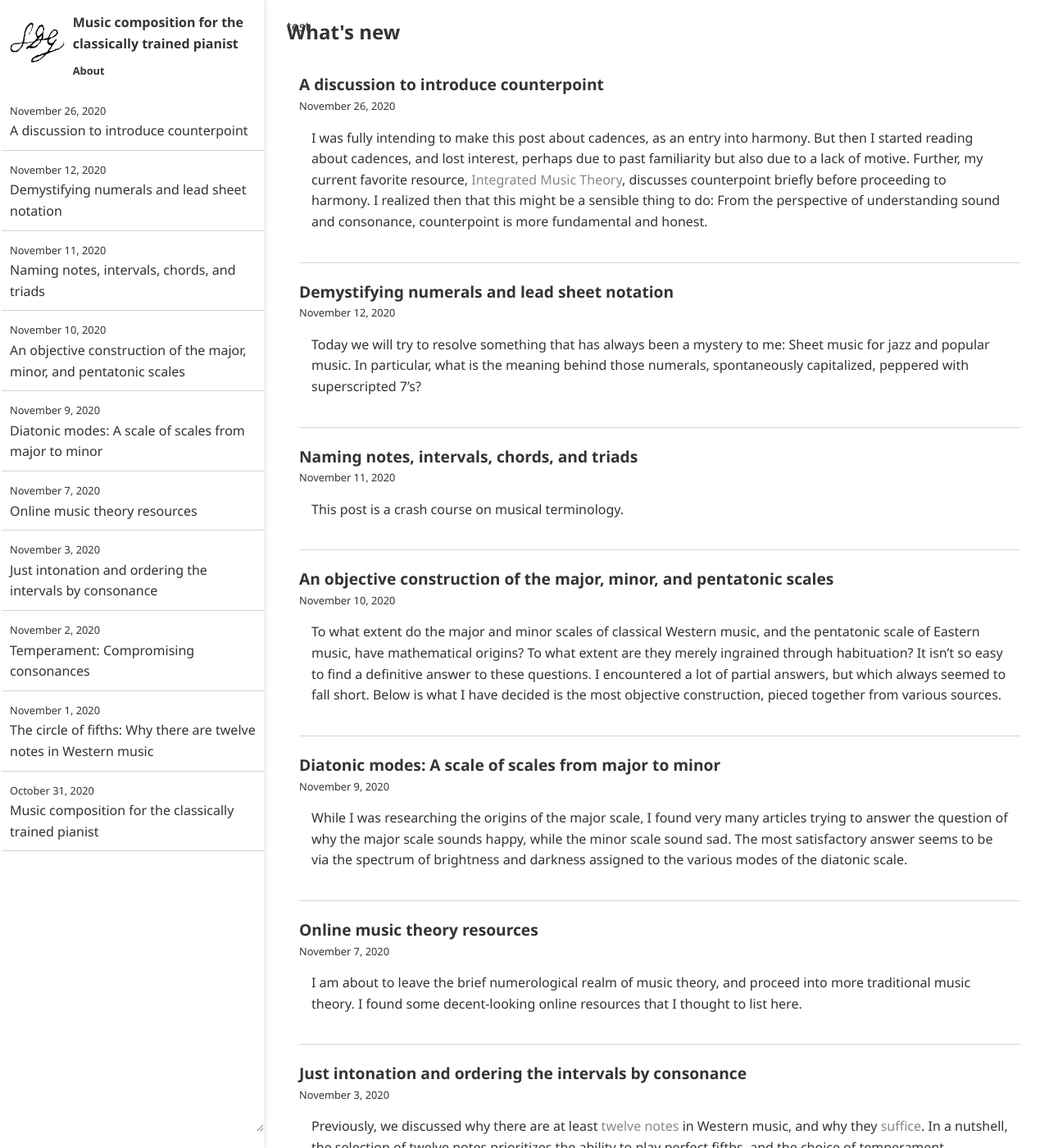
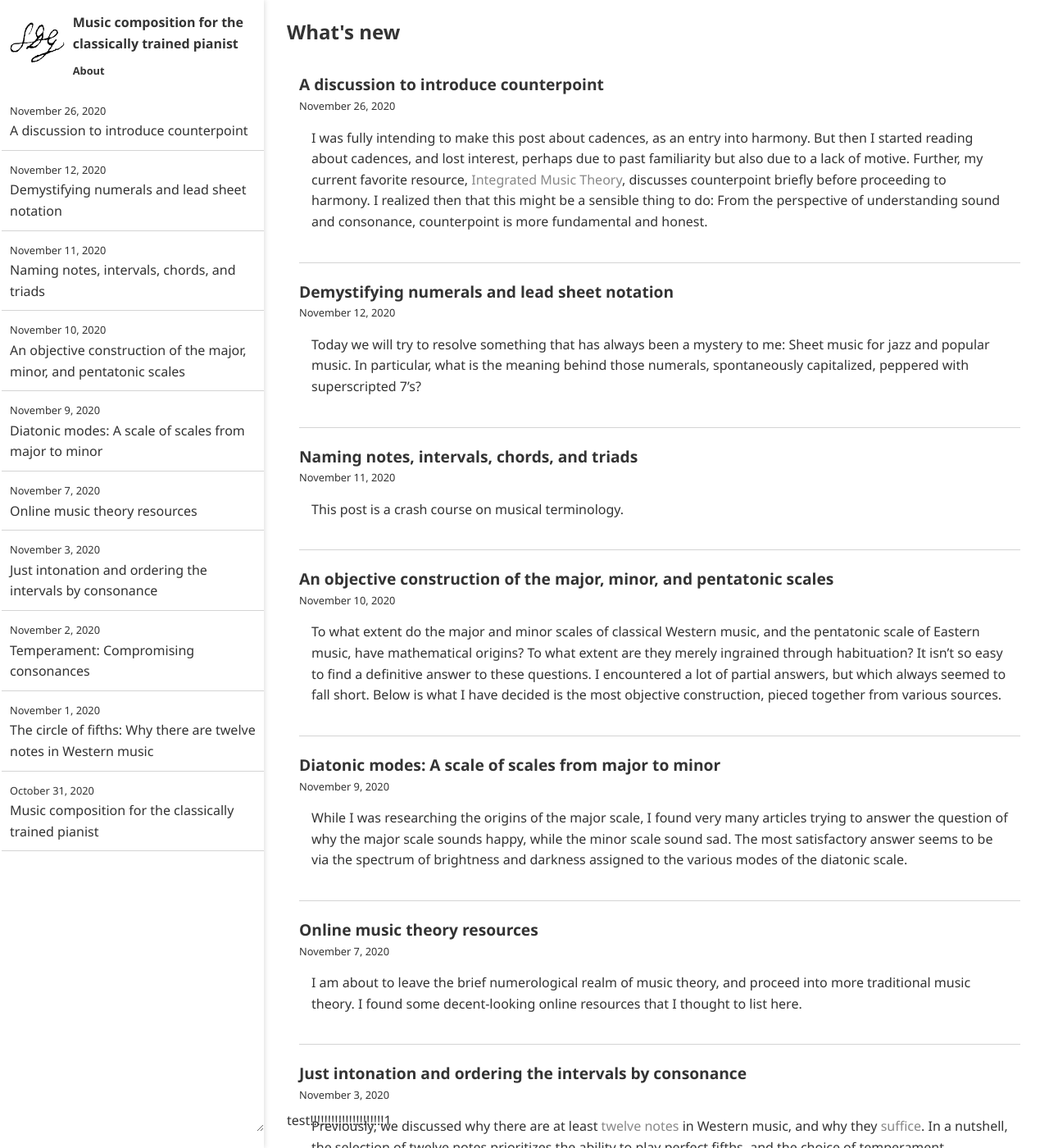
Before and after one commit to ansyblenetwork/sdg, a Jekyll site: the page built from index.html, in a window 1280 px wide and 1400 px high. Shown: the whole window at 82% size. Built offline with Jekyll 4.4.1, drawn with Linux system fonts in a browser that asks for light colours.

Commit message:
Update page.html

```diff
--- a/_layouts/page.html
+++ b/_layouts/page.html
@@ -207,8 +207,8 @@ function D(string) { return document.getElementById(string); }
 		{{ content }}
 		</div>
 	</div>
-	<div class="main">
-		test
+	<div class="main" style="top:unset; bottom:0px">
+		test!!!!!!!!!!!!!!!!!!!!!1
 	</div>
 </body>
 
```
